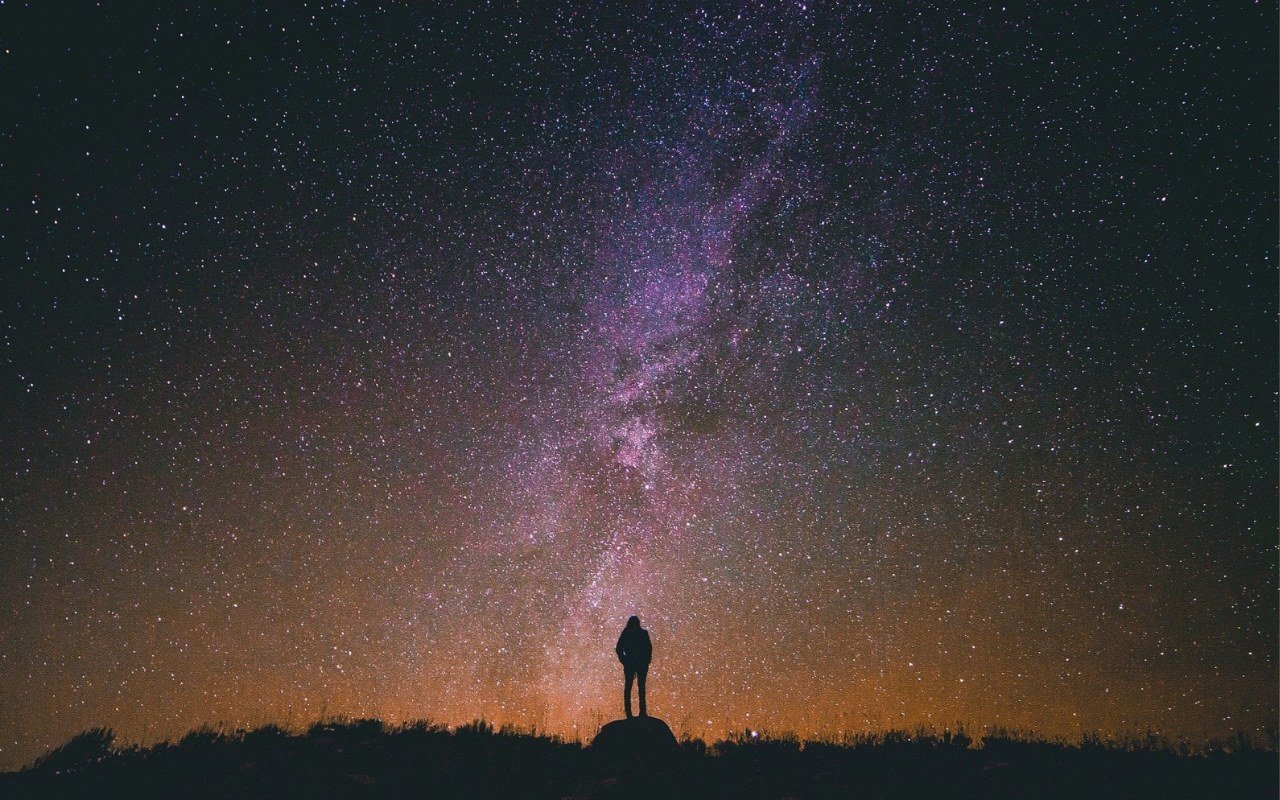
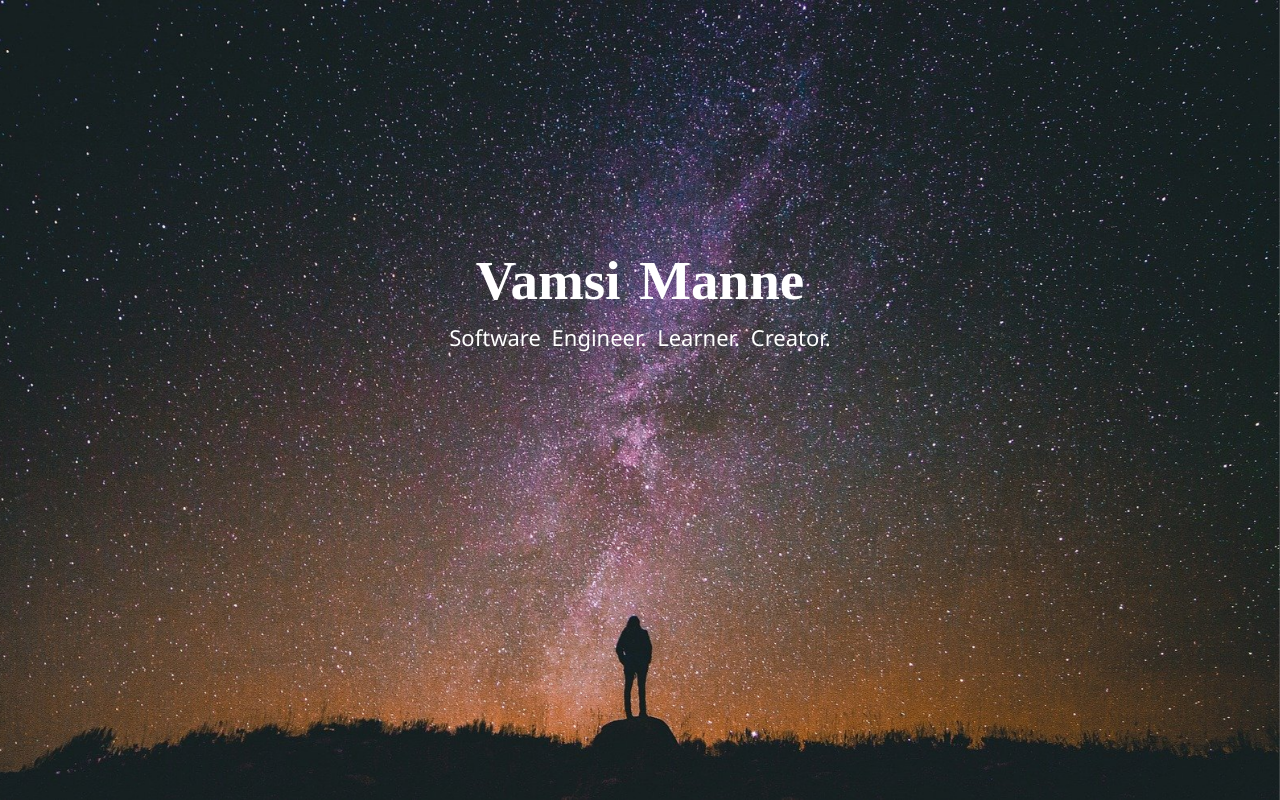
Before and after one commit to vmanne20/Personal-Website, a Gatsby site: page / in a window 1280 px wide. Built offline with nearby package versions, Linux system fonts and the light colour scheme; Gatsby itself is replaced by a stand-in of ours; a web font is replaced by a local one.

Commit message:
Add full-size image background and centered landing page content

```diff
--- /dev/null
+++ b/src/components/IntroBackground.jsx
@@ -0,0 +1,14 @@
+import React, {Component} from 'react';
+import '../css/index.css';
+
+class IntroBackground extends Component {
+    render() {
+        return (
+        <div className="IntroBackground">
+
+        </div>
+        );
+    }
+}
+
+export default IntroBackground;
--- a/src/components/LandingBackground.jsx
+++ b/src/components/LandingBackground.jsx
@@ -1,10 +1,18 @@
-import React, {Component} from "react";
-import '../css/BackgroundImages.css';
+import React, {Component} from 'react';
+import LandingContent from './LandingContent';
+import '../css/index.css';
 
 class LandingBackground extends Component {
     render() {
-        return <div className="LandingBackground">
+        return (
+        <div className="LandingBackground">
+            {/* <div className="LandingContent">
+                <h1>Vamsi Manne</h1>
+                <p>Software Engineer. Learner. Creator.</p>
+            </div> */}
+            <LandingContent/>
         </div>
+        );
     }
 }
 
--- /dev/null
+++ b/src/components/LandingContent.jsx
@@ -0,0 +1,15 @@
+import React, {Component} from 'react';
+import '../css/index.css';
+
+class LandingContent extends Component {
+    render() {
+        return (
+            <div className="LandingContent">
+                <h1>Vamsi Manne</h1>
+                <p>Software Engineer. Learner. Creator.</p>
+            </div>
+        );
+    }
+}
+
+export default LandingContent;
--- a/src/components/ResumeButton.jsx
+++ b/src/components/ResumeButton.jsx
@@ -1,4 +1,4 @@
-import React, {Component} from "react";
+import React, {Component} from 'react';
 
 class ResumeButton extends Component {
     render() {
--- a/src/css/BackgroundImages.css
+++ /dev/null
@@ -1,8 +0,0 @@
-.LandingBackground {
-    background: url(../../static/images/starrynight.jpg) no-repeat center center fixed;
-    min-height: 100vh;
-    -webkit-background-size: cover;
-    -moz-background-size: cover;
-    -o-background-size: cover;
-    background-size: cover;
-}
--- a/src/css/index.css
+++ b/src/css/index.css
@@ -1,4 +1,62 @@
-html, body {
+html {
     height: 100%;
+}
+
+body {
+    min-height: 100%;
     margin: 0;
 }
+
+.LandingBackground {
+    background: url(../../static/images/starrynight.jpg) no-repeat center center fixed;
+    height: 100vh;
+    width: 100%;
+    -webkit-background-size: cover;
+    -moz-background-size: cover;
+    -o-background-size: cover;
+    background-size: cover;
+
+}
+
+.LandingContent {
+    display: inline-block;
+    width: 50%;
+
+    /*
+    Top and bottom have 0 margin.
+    Right and left have margins calculated by browser (right and left will have equal margin). This will center the div.
+    */
+    margin: 18% 25% 0 25%;
+}
+
+.LandingContent > h1 {
+    color: white;
+    font-size: 55px;
+    word-spacing: 5px;
+    text-align: center;
+    font-family: 'Merienda One', cursive;
+    line-height: 50%;
+}
+
+.LandingContent > p {
+    color: white;
+    font-size: 22px;
+    word-spacing: 5px;
+    text-align: center;
+    font-family: 'Noto Sans', sans-serif;
+    line-height: 50%;
+}
+
+.IntroBackground {
+    background: url(../../static/images/goldengate.jpg) no-repeat center center fixed;
+    height: 100vh;
+    width: 100%;
+    -webkit-background-size: cover;
+    -moz-background-size: cover;
+    -o-background-size: cover;
+    background-size: cover;
+}
+
+.ProfilePic {
+    border-radius: 15%;
+}
--- a/src/pages/index.js
+++ b/src/pages/index.js
@@ -1,8 +1,18 @@
 import React from 'react';
-// import ResumeButton from '../components/ResumeButton';
 import '../css/index.css';
-// import '../css/BackgroundImages.css';
 import LandingBackground from '../components/LandingBackground';
+import IntroBackground from '../components/IntroBackground';
 
-export default () =>
-    <LandingBackground/>
+export default () => (
+<html>
+    <head>
+        <link href="https://fonts.googleapis.com/css?family=Francois+One|Merienda+One|Volkhov|Noto+Sans&display=swap" rel="stylesheet"/>
+    </head>
+    <body>
+        <LandingBackground/>
+        {/* <IntroBackground/>
+        <LandingBackground/>
+        <IntroBackground/> */}
+    </body>
+</html>
+);
```
